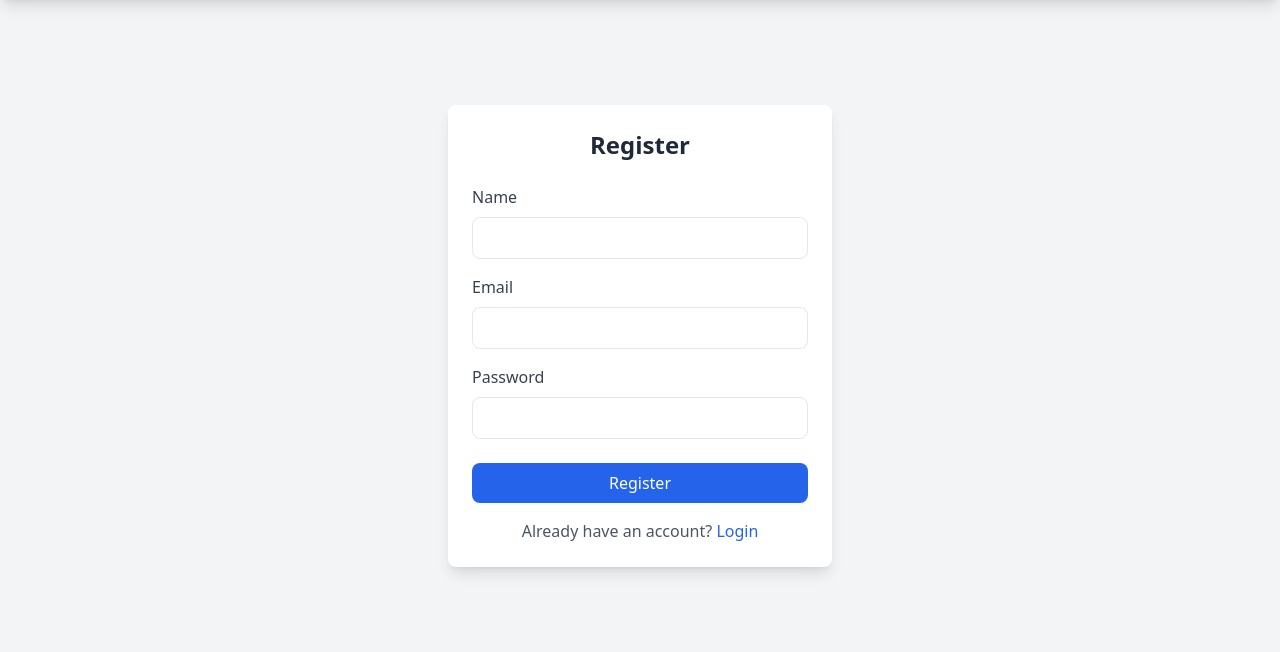
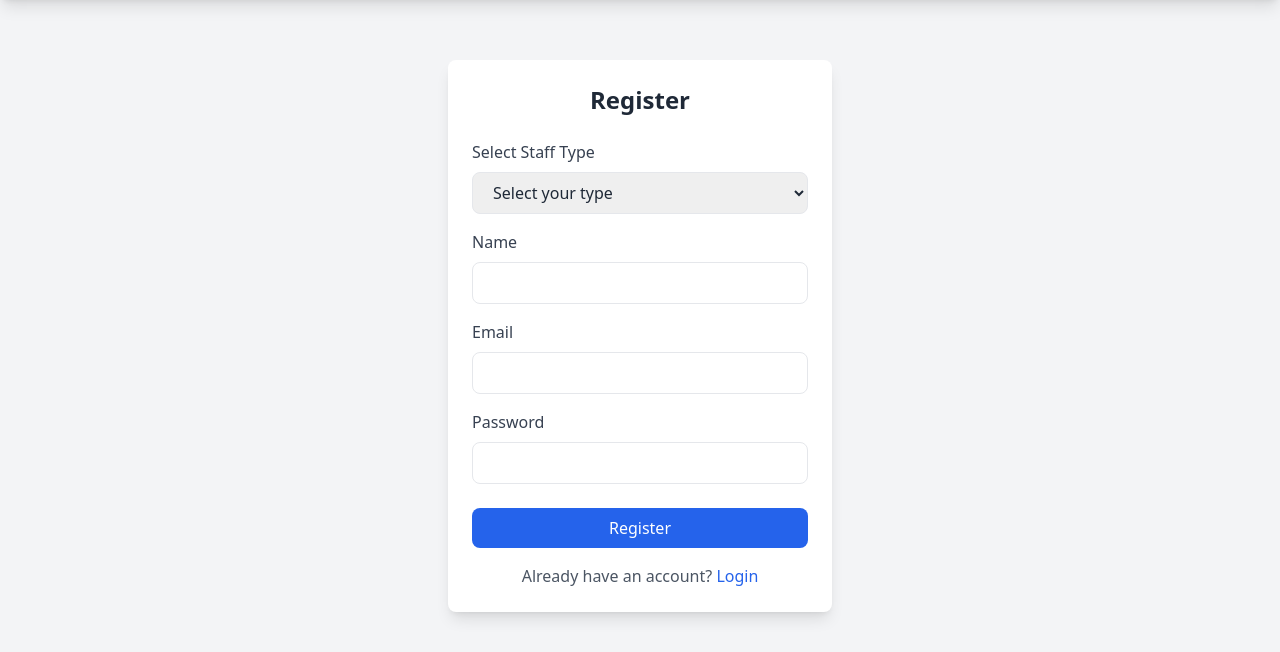
Before and after one commit to iasfand/CA_CPP, a Flask app: page /register in a window 1280 px wide. Shown: the part 72-724 px from the top of the page. Run offline with Flask 3, Linux system fonts and the light colour scheme; some libraries are stand-ins or nearby versions.

Commit message:
feat: add staff type selection dropdown to registration form

```diff
--- a/app/templates/auth/register.html
+++ b/app/templates/auth/register.html
@@ -1,35 +1,57 @@
 {% extends "base.html" %}
 
-{% block title %}Register- SkyPort{% endblock %}
+{% block title %}Register - SkyPort{% endblock %}
 
 {% block content %}
-<div class="flex items-center justify-center  min-h-[80vh]">
+<div class="flex items-center justify-center min-h-[80vh]">
     <div class="bg-white p-6 rounded-lg shadow-lg w-96">
         <h1 class="text-2xl font-bold mb-6 text-center">Register</h1>
         <form action="/register" method="POST">
+            <!-- Airport Staff Type Dropdown -->
+            <div class="mb-4">
+                <label for="staff-type" class="block text-gray-700 font-medium mb-2">Select Staff Type</label>
+                <select id="staff-type" name="staff_type" class="w-full px-4 py-2 border rounded-lg focus:outline-none focus:ring-2 focus:ring-blue-500">
+                    <option value="" disabled selected>Select your type</option>
+                    <option value="airline_crew">Airline Crew</option>
+                    <option value="ground_staff">Ground Staff</option>
+                    <option value="air_traffic_controller">Air Traffic Controller</option>
+                    <option value="pilot">Pilot</option>
+                    <option value="airport_security">Airport Security</option>
+                </select>
+            </div>
+
+            <!-- Name Input -->
             <div class="mb-4">
                 <label for="name" class="block text-gray-700 font-medium mb-2">Name</label>
                 <input type="text" id="name" name="name"
                     class="w-full px-4 py-2 border rounded-lg focus:outline-none focus:ring-2 focus:ring-blue-500"
                     required>
             </div>
+
+            <!-- Email Input -->
             <div class="mb-4">
                 <label for="email" class="block text-gray-700 font-medium mb-2">Email</label>
                 <input type="email" id="email" name="email"
                     class="w-full px-4 py-2 border rounded-lg focus:outline-none focus:ring-2 focus:ring-blue-500"
                     required>
             </div>
+
+            <!-- Password Input -->
             <div class="mb-6">
                 <label for="password" class="block text-gray-700 font-medium mb-2">Password</label>
                 <input type="password" id="password" name="password"
                     class="w-full px-4 py-2 border rounded-lg focus:outline-none focus:ring-2 focus:ring-blue-500"
                     required>
             </div>
+
+            <!-- Submit Button -->
             <button type="submit"
                 class="w-full bg-blue-600 text-white py-2 px-4 rounded-lg hover:bg-blue-700 focus:outline-none">
                 Register
             </button>
         </form>
+
+        <!-- Already Registered -->
         <p class="mt-4 text-center text-gray-600">
             Already have an account? <a href="/login" class="text-blue-600 hover:underline">Login</a>
         </p>
```
